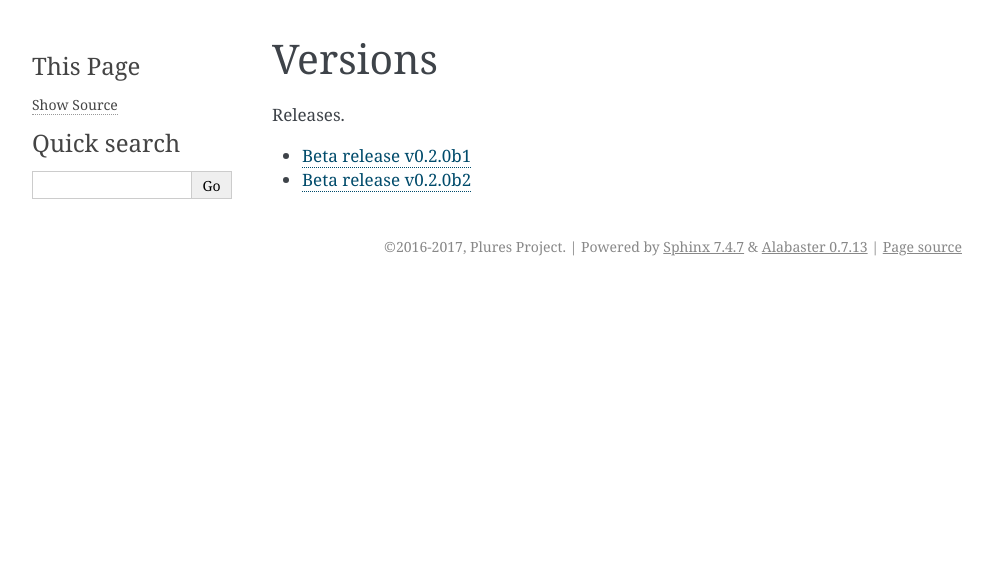
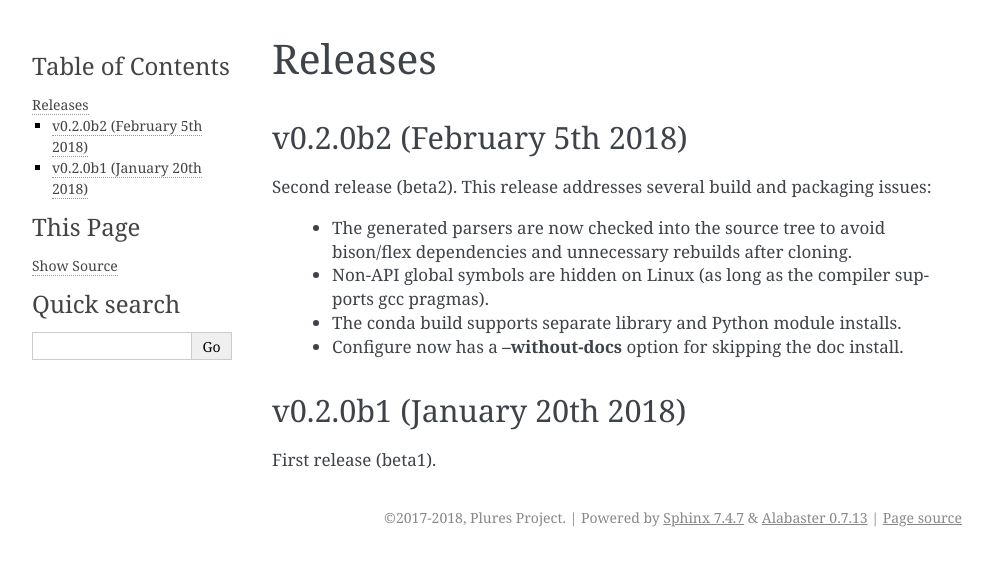
Before and after one commit to xnd-project/libndtypes, a Sphinx documentation site: the page built from doc/releases/index.rst, in a window 1280 px wide. Shown: the top 566 px of the page, without its empty margins (148-1141 px from the left). Built offline with Sphinx 7.4.7, drawn with Linux system fonts in a browser that asks for light colours; formulas are drawn with MathJax 3.

Commit message:
Add v0.2.0b2 release notes.

```diff
--- a/doc/conf.py
+++ b/doc/conf.py
@@ -8,7 +8,7 @@ extensions = ['sphinx.ext.autodoc', 'sphinx.ext.imgmath',
 source_suffix = '.rst'
 master_doc = 'index'
 project = 'ndtypes'
-copyright = '2016-2017, Plures Project'
+copyright = '2017-2018, Plures Project'
 version = 'v0.2.0b2'
 release = 'v0.2.0b2'
 exclude_patterns = ['doc', 'build']
--- a/doc/releases/index.rst
+++ b/doc/releases/index.rst
@@ -6,13 +6,28 @@
 .. sectionauthor:: Stefan Krah <skrah at bytereef.org>
 
 
-Versions
---------
-
-Releases.
+========
+Releases
+========
 
 
-.. toctree::
+v0.2.0b2 (February 5th 2018)
+----------------------------
 
-   v0.2.0b1.rst
-   v0.2.0b2.rst
+Second release (beta2). This release addresses several build and packaging issues:
+
+  - The generated parsers are now checked into the source tree to avoid
+    bison/flex dependencies and unnecessary rebuilds after cloning.
+
+  - Non-API global symbols are hidden on Linux (as long as the compiler
+    supports gcc pragmas).
+
+  - The conda build supports separate library and Python module installs.
+
+  - Configure now has a **--without-docs** option for skipping the doc install.
+
+
+v0.2.0b1 (January 20th 2018)
+----------------------------
+
+First release (beta1).
--- a/doc/releases/v0.2.0b1.rst
+++ /dev/null
@@ -1,6 +0,0 @@
-
-
-Beta release v0.2.0b1
-=====================
-
-First release.
```
Also changed, not shown: doc/releases/v0.2.0b2.rst (deleted, +0 -12 lines).
